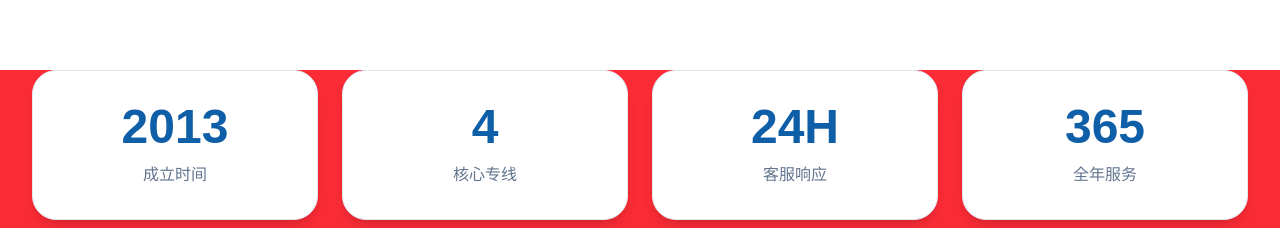
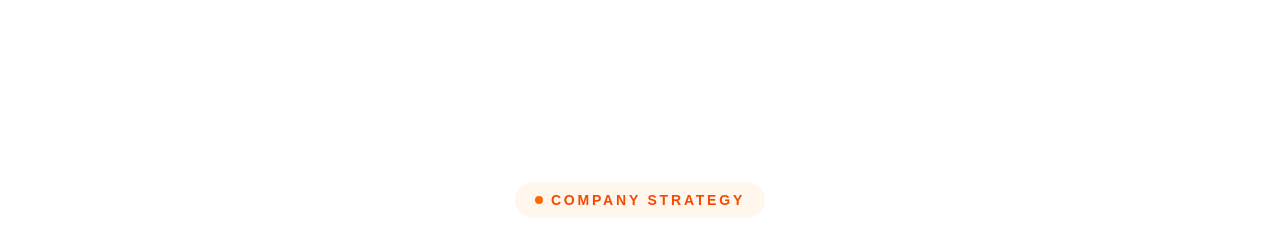
Before and after one commit to DelaiLogistics/delai-logistics, a Next.js app: page / in a window 1280 px wide. Shown: the part 724-952 px from the top of the page. Built offline with nearby package versions, Linux system fonts and the light colour scheme.

Commit message:
Update homepage

```diff
--- a/app/layout.tsx
+++ b/app/layout.tsx
@@ -13,8 +13,8 @@ const geistMono = Geist_Mono({
 });
 
 export const metadata: Metadata = {
-  title: "Create Next App",
-  description: "Generated by create next app",
+  title: "湖南德莱物流有限公司",
+  description: "德莱物流官网",
 };
 
 export default function RootLayout({
--- a/components/hero/HeroStats.tsx
+++ b/components/hero/HeroStats.tsx
@@ -1,28 +1,3 @@
-'use client';
-
-import { heroData } from './heroData';
-
 export default function HeroStats() {
-  return (
-    <section className="bg-red-500 pb-20">
-      <div className="mx-auto grid max-w-7xl grid-cols-2 gap-6 px-6 lg:grid-cols-4 lg:px-8">
-
-        {heroData.stats.map((item) => (
-          <div
-            key={item.label}
-            className="rounded-3xl border border-slate-200 bg-white p-8 text-center shadow-lg transition duration-300 hover:-translate-y-1 hover:shadow-xl"
-          >
-            <div className="text-4xl font-bold text-[#0F5EA8] md:text-5xl">
-              {item.value}
-            </div>
-
-            <div className="mt-3 text-base font-medium text-slate-500">
-              {item.label}
-            </div>
-          </div>
-        ))}
-
-      </div>
-    </section>
-  );
+  return null;
 }
```
